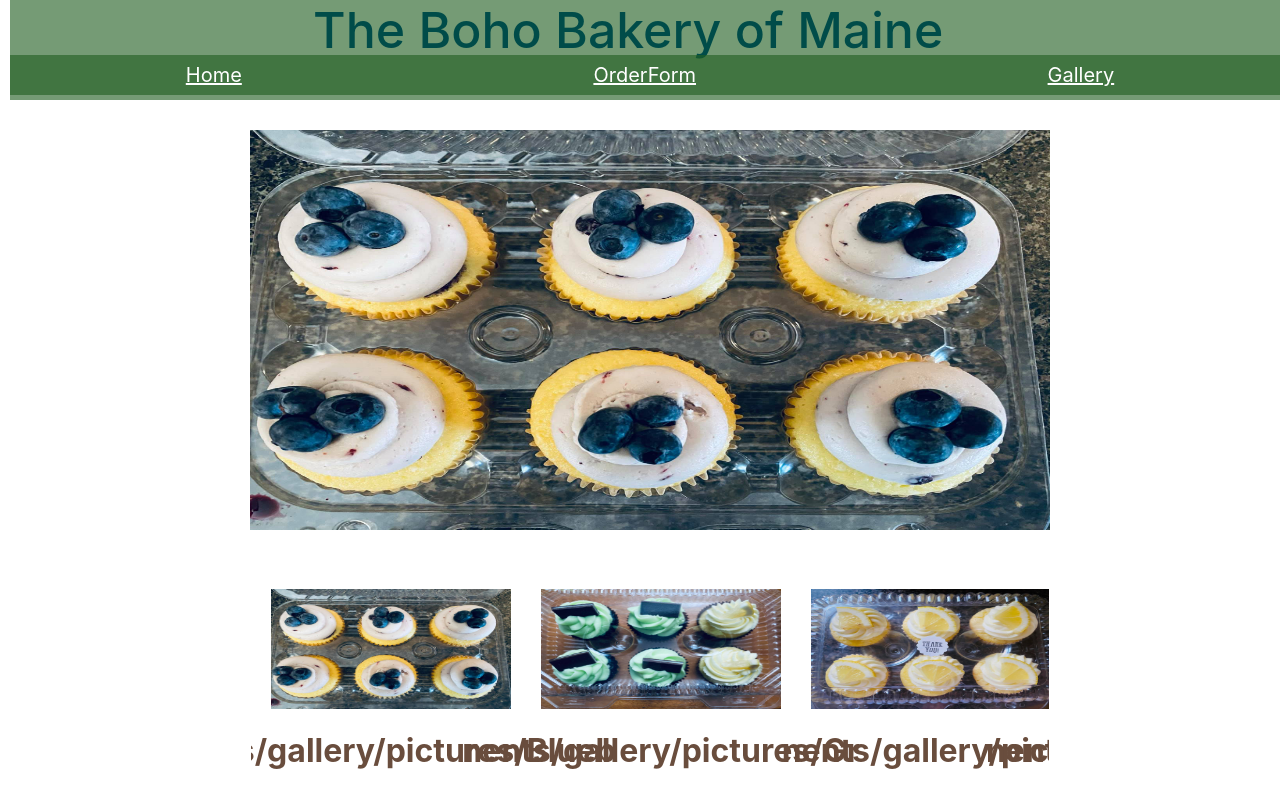
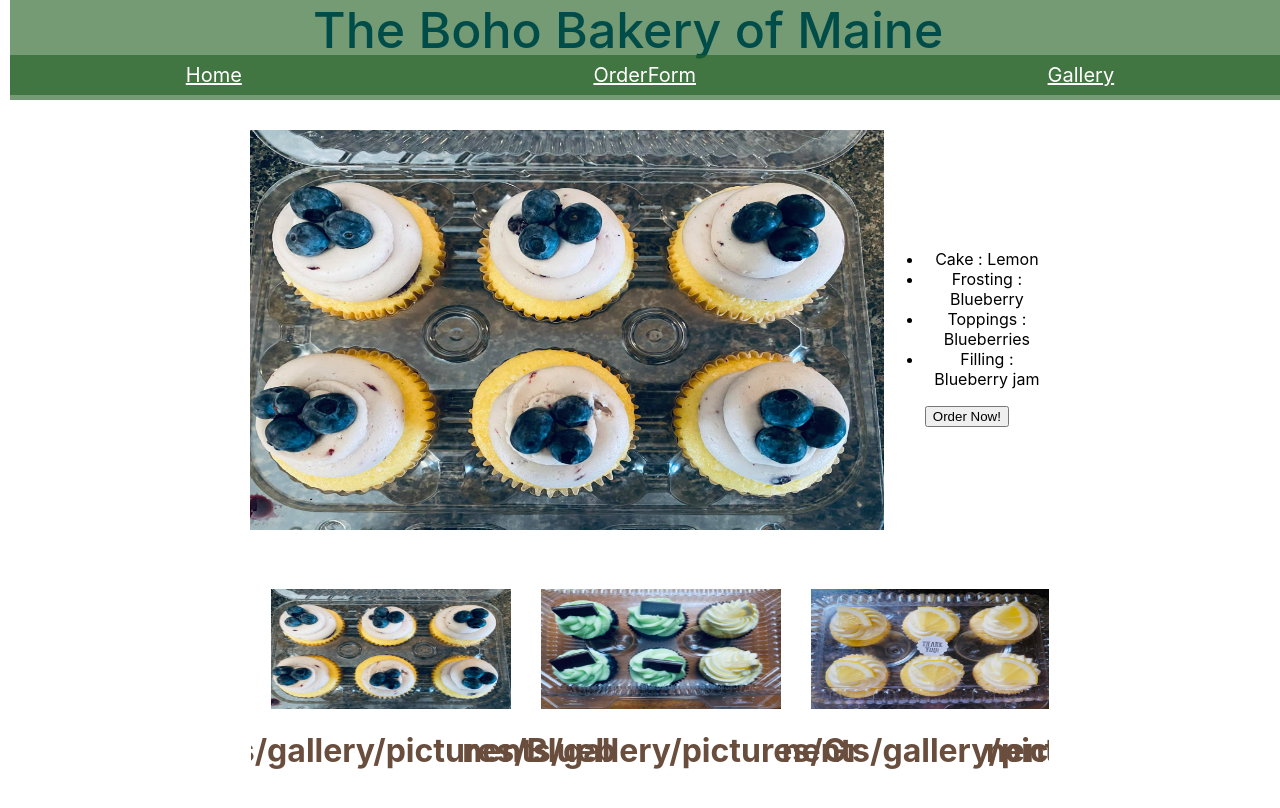
Before and after one commit to Pockets1514/HooksandEmailJS, a React (Create React App) app: page /gallery in a window 1280 px wide. Shown: the top 808 px of the page. Built offline with nearby package versions, Linux system fonts and the light colour scheme.

Commit message:
refactored state and images array in TileGallery.js, making each image an object with keys to match order form.  Added a  div to host item details for active showcase image

```diff
--- a/src/components/gallery/TileGallery.js
+++ b/src/components/gallery/TileGallery.js
@@ -11,28 +11,94 @@ class TileGallery extends Component {
   constructor(props) {
     super(props);
     this.state = {
-      highlighted: BlueberryLemon,
+      src: BlueberryLemon,
+      cake: "Lemon",
+      frosting: "Blueberry",
+      toppings: "Blueberries",
+      filling: "Blueberry jam",
+      quantity: 4,
     };
   }
   render() {
-    const images = [BlueberryLemon, Grasshopper, Lemon, PumpkinSpice, Smores];
+    const images = [
+      {
+        src: BlueberryLemon,
+        cake: "lemon",
+        frosting: "Blueberry",
+        toppings: "Blueberries",
+        filling: "Blueberry jam",
+        quantity: 4,
+      },
+      {
+        src: Grasshopper,
+        cake: "Chocolate",
+        frosting: "Mint",
+        toppings: "Ande's mints",
+        filling: "Mint Creme",
+        quantity: 4,
+      },
+      {
+        src: Lemon,
+        cake: "Lemon",
+        frosting: "Lemon",
+        toppings: "Lemon Slice",
+        filling: "None",
+        quantity: 4,
+      },
+      {
+        src: PumpkinSpice,
+        cake: "Pumpkin Spice",
+        frosting: "Cream Cheese Frosting",
+        toppings: "Pumpkin Candy",
+        filling: "None",
+        quantity: 4,
+      },
+      {
+        src: Smores,
+        cake: "Chocolate",
+        frosting: "Toasted Marshmallow",
+        toppings:
+          "Graham Cracker Crumble, Mini-Chocolate Chips, & Chocolate Drizzle",
+        filling: "None",
+        quantity: 4,
+      },
+    ];
+    const OrderNow = () => {};
+
     return (
       <div className="tile-gallery">
         <div className="showcase">
           <img
             className="showcase__img"
-            alt="some showcase"
-            src={this.state.highlighted}
+            alt="Mmmm, that was good."
+            src={this.state.src}
           />
+          <div className="showcase__recipe">
+            <ul>
+              <li>Cake : {this.state.cake}</li>
+              <li>Frosting : {this.state.frosting}</li>
+              <li>Toppings : {this.state.toppings}</li>
+              <li>Filling : {this.state.filling}</li>
+            </ul>
+            <button to="/order">Order Now!</button>
+          </div>
         </div>
         <div className="tiles">
           {images.map((image) => (
             <GalleryItem
-              className={`${image.slice(14, -14)}-image tile`}
-              src={image}
-              onClick={() => this.setState({ highlighted: image })}
-              title={image.slice(14, -14)}
-              alt="Hey, where's the cream filling?"
+              className={`${image.src.slice(14, -14)}-image tile`}
+              src={image.src}
+              onClick={() =>
+                this.setState({
+                  src: image.src,
+                  cake: image.cake,
+                  frosting: image.frosting,
+                  toppings: image.toppings,
+                  filling: image.filling,
+                })
+              }
+              title={image.src.slice(14, -14)}
+              alt="Oops, I must have eaten this one!"
             ></GalleryItem>
           ))}
         </div>
--- a/src/components/header/Header.js
+++ b/src/components/header/Header.js
@@ -16,7 +16,7 @@ class Header extends Component {
       <div className="header">
         <p>The Boho Bakery of Maine</p>
         <div className="hamburger-wrapper" onClick={MenuToggle}>
-          <i class="fas fa-bars"></i>
+          <i className="fas fa-bars"></i>
         </div>
       </div>
     );
```
